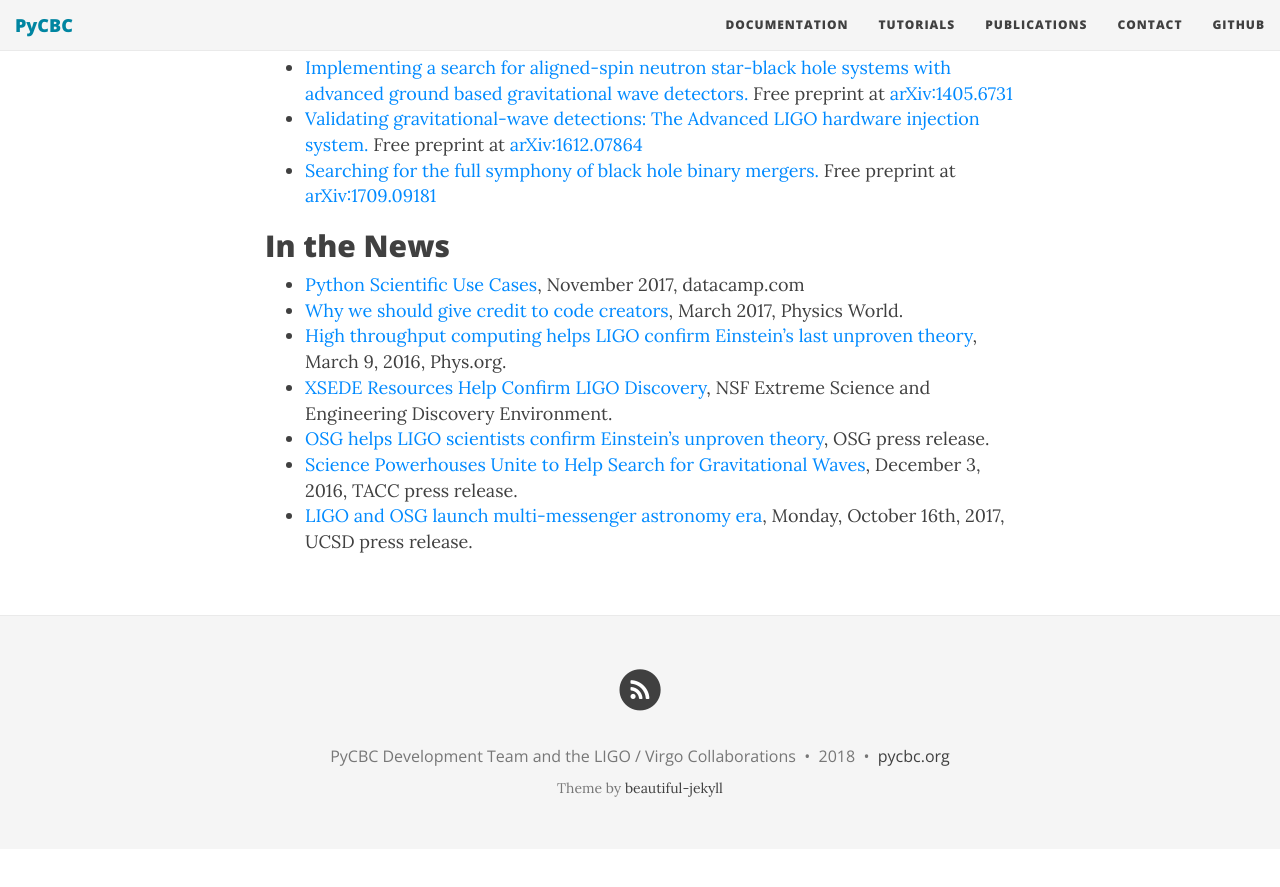
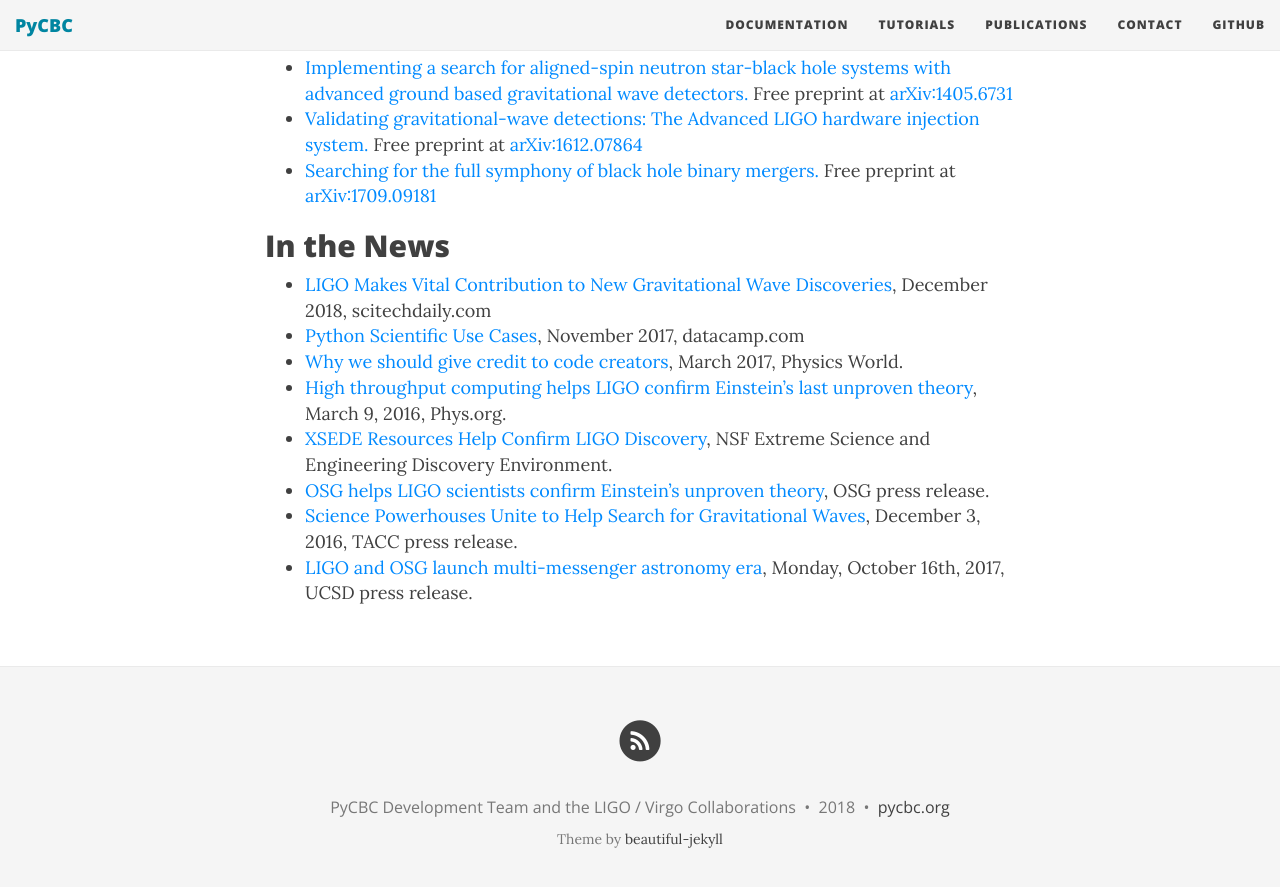
Before and after one commit to gwastro/gwastro.github.io, a Jekyll site: the page built from publications.md, in a window 1280 px wide and 900 px high, scrolled down 1497 px. Shown: the top 887 px of the window. Built offline with Jekyll 4.4.1, drawn with Linux system fonts in a browser that asks for light colours; nearby versions of some CDN libraries; before the commit the page ends 2346 px from its top, so only the background shows below that.

Commit message:
Update publications.md

```diff
--- a/publications.md
+++ b/publications.md
@@ -35,6 +35,7 @@ subtitle: Selected Publications that use PyCBC
  * [Searching for the full symphony of black hole binary mergers.](<https://journals.aps.org/prd/abstract/10.1103/PhysRevD.97.023004>) Free preprint at [arXiv:1709.09181](https://arxiv.org/abs/1709.09181)
 
 ## In the News
+ * [LIGO Makes Vital Contribution to New Gravitational Wave Discoveries](https://scitechdaily.com/ligo-makes-vital-contribution-to-new-gravitational-wave-discoveries/), December 2018, scitechdaily.com
  * [Python Scientific Use Cases](https://www.datacamp.com/community/blog/python-scientific-computing-case), November 2017, datacamp.com
  * [Why we should give credit to code creators](http://iopscience.iop.org/article/10.1088/2058-7058/30/3/37/pdf), March 2017, Physics World.
   * [High throughput computing helps LIGO confirm Einstein's last unproven theory](https://phys.org/news/2016-03-high-throughput-ligo-einstein-unproven.html), March 9, 2016, Phys.org.
```
